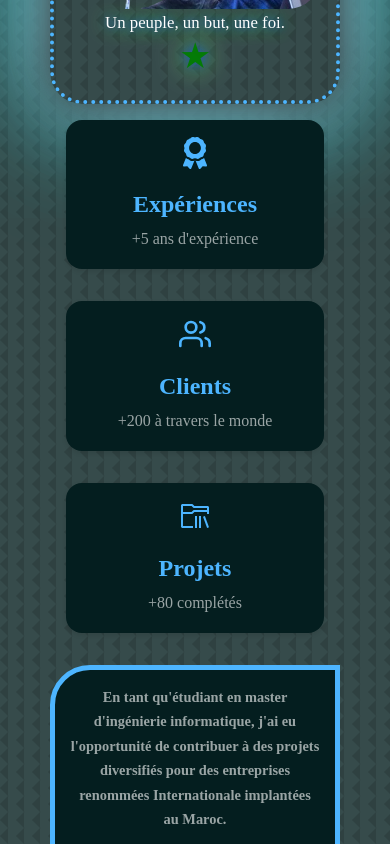
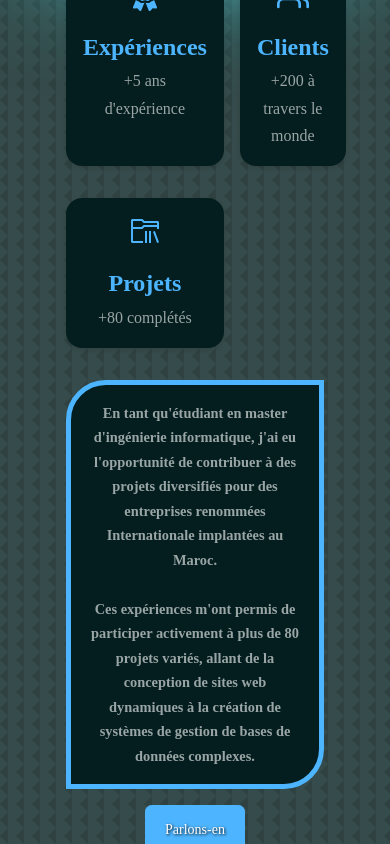
Before and after one commit to Mouhamed1003/keenprogrammer.com, a React (Create React App) app: page / in a window 390 px wide. Shown: the part 1380-2224 px from the top of the page. Built offline with nearby package versions, Linux system fonts and the light colour scheme.

Commit message:
Update a_propos.css

```diff
--- a/src/components/a_propos/a_propos.css
+++ b/src/components/a_propos/a_propos.css
@@ -53,7 +53,7 @@ section {
     animation: pulse 12.05s infinite;
     border: 4px dotted var(--color-primary);
     max-width: 100%;
-    height: 85%;
+    height: 100%;
     padding: 1rem;
 }
 
@@ -213,7 +213,7 @@ section {
 /* Media Query pour les iPhone 12 Pro */
 @media screen and (max-width: 390px) {
     .apropos_container {
-        display: block; /* Disposition en bloc pour éviter les débordements */
+        display: block; /* Changement de la disposition en bloc pour empêcher le débordement */
         padding: 0 1rem; /* Ajout d'un padding pour éviter les bordures collées */
     }
 
@@ -221,7 +221,6 @@ section {
         width: 100%; /* Largeur à 100% pour s'adapter à l'écran */
         margin: 0 auto 1rem; /* Centrer l'élément avec une marge en bas */
         padding: 1rem; /* Réduction du padding */
-        height: 28rem;
     }
 
     .apropos_moi-image img {
@@ -233,21 +232,24 @@ section {
     .apropos_content {
         text-align: center; /* Centrer le texte */
         width: 100%; /* Largeur à 100% */
+        padding: 0 1rem; /* Ajout de padding pour éviter que le texte touche les bords */
     }
 
     .apropos_content p {
         width: 100%; /* Largeur à 100% */
         margin: 1rem 0; /* Marge réduite */
+        padding: 1rem; /* Ajout de padding pour éviter que le texte touche les bords */
+        box-sizing: border-box; /* Inclure le padding dans la largeur totale */
     }
 
     .apropos_cards {
-        display: flex; /* Utilisation de flex pour les cartes */
-        flex-wrap: wrap; /* Enroulement des cartes */
-        justify-content: space-around; /* Espacement autour des cartes */
+        display: grid; /* Utilisation de la grille pour les cartes */
+        grid-template-columns: 1fr 1fr; /* Deux colonnes égales */
+        gap: 1rem; /* Espace entre les cartes */
     }
 
     .apropos_card {
-        width: calc(100% - 2rem); /* Largeur ajustée pour laisser une marge */
+        width: 100%; /* Largeur à 100% pour s'adapter à la colonne */
         margin-bottom: 1rem; /* Marge inférieure */
         padding: 1rem; /* Padding interne */
         border-radius: 1rem; /* Bordures arrondies */
@@ -256,7 +258,7 @@ section {
         box-shadow: 0 2px 5px rgba(0, 0, 0, 0.1); /* Ajout d'une ombre */
     }
 
-    .apropos_card .apropos_icon {
+    .apropos_icon {
         font-size: 2rem; /* Taille des icônes */
         margin-bottom: 0.5rem; /* Marge inférieure */
     }
@@ -268,4 +270,14 @@ section {
         white-space: nowrap; /* Empêcher le texte de passer à la ligne */
         margin: 0 1rem; /* Marges horizontales */
     }
+
+    .my_nationality {
+        display: block; /* S'assurer que l'élément est en bloc */
+        margin: 0.5rem 0; /* Marges pour espacement */
+    }
+
+    .etoile {
+        display: block; /* S'assurer que l'élément est en bloc */
+        margin: 0.5rem 0; /* Marges pour espacement */
+    }
 }
```
